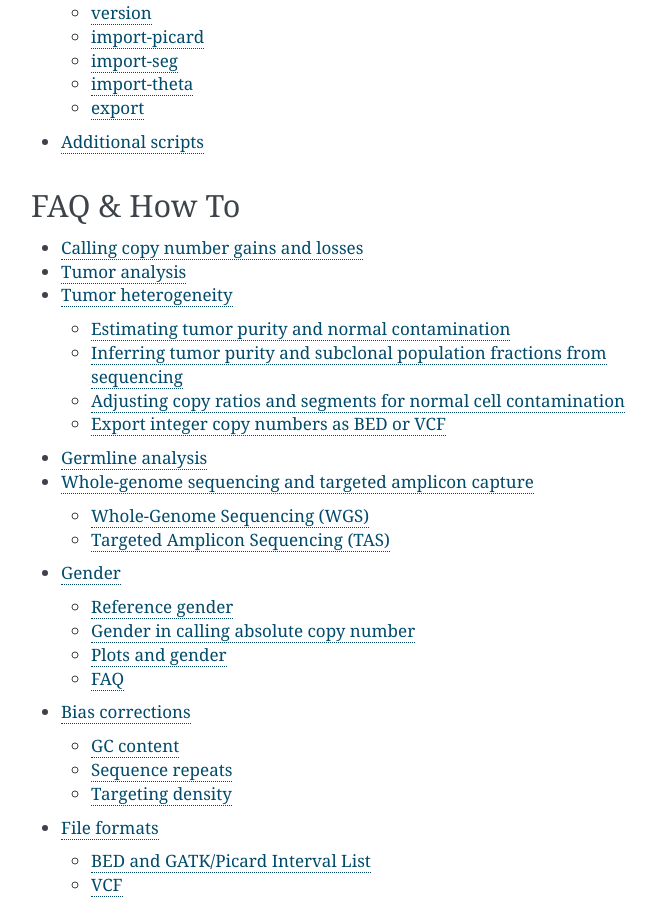
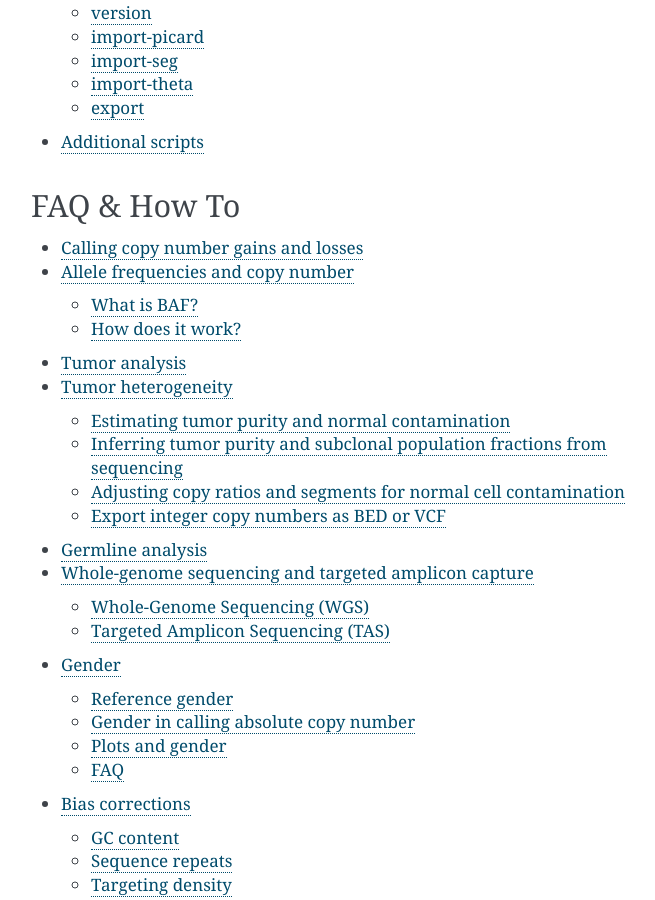
Before and after one commit to etal/cnvkit, a Sphinx documentation site: the page built from doc/index.rst, in a window 1280 px wide and 900 px high, scrolled down 1331 px. Shown: the whole window, without its empty margins (389-1044 px from the left). Built offline with Sphinx 7.4.7, drawn with Linux system fonts in a browser that asks for light colours; some of the changed lines change nothing that is shown.

Commit message:
doc: Add page explaining B-allele freqs & purpose of SNP VCFs

```diff
--- /dev/null
+++ b/doc/baf.rst
@@ -0,0 +1,44 @@
+Allele frequencies and copy number
+==================================
+
+What is BAF?
+------------
+
+In this context, the "B" allele is the non-reference allele observed in a germline
+heterozygous SNP, i.e. in the normal/control sample. Since the tumor cells' DNA
+originally derived from normal cells' DNA, most of these SNPs will also be
+present in the tumor sample. But due to allele-specific copy number alterations,
+loss of heterozygosity or allelic imbalance, the allelic frequency of these SNPs
+may be different in the tumor, and that's evidence that one (or both) of the
+germline copies was gained or lost during tumor evolution.
+
+The shift in b-allele frequency is calculated relative to the expected
+heterozygous frequency 0.5, and minor allele frequencies are "mirrored" above
+and below 0.5 so that it does not matter which allele is considered the
+reference -- the relative shift from 0.5 will be the same either way. (Multiple
+alternate alleles are not considered here.)
+
+
+How does it work?
+-----------------
+
+Estimation from a SNP b-allele frequencies works by comparing the shift in
+allele frequency of heterozygous, germline SNPs in the tumor sample from the
+expected ~50% -- e.g. a 3-copy segment in a diploid genome would have log2
+ratio of +0.58 and heterozygous SNPs would have an average BAF of 67% or 33% if
+the tumor sample is fully clonal, and closer to log2 0.0 and BAF 0.5 if there
+is normal-cell contamination and/or :doc:`tumor heterogeneity <heterogeneity>`.
+
+Typically you would use a properly formatted :ref:`vcfformat` from joint
+tumor-normal SNV calling, e.g. the output of MuTect, VarDict, or FreeBayes,
+having already flagged somatic mutations so they can be skipped in this
+analysis. If you have no matched normal sample for a given tumor, you can use
+1000 Genomes common SNP sites to extract the likely germline SNVs from a
+tumor-only VCF, and use just those sites with THetA2 (or another tool like
+PyClone or BubbleTree).
+
+Use SNP b-allele frequencies from a VCF in these commands:
+
+- :ref:`call`
+- :ref:`scatter`
+- :ref:`export` ``nexus-ogt`` and ``theta``
--- a/doc/index.rst
+++ b/doc/index.rst
@@ -42,6 +42,7 @@
     :maxdepth: 2
 
     calling
+    baf
     tumor
     heterogeneity
     germline
```
